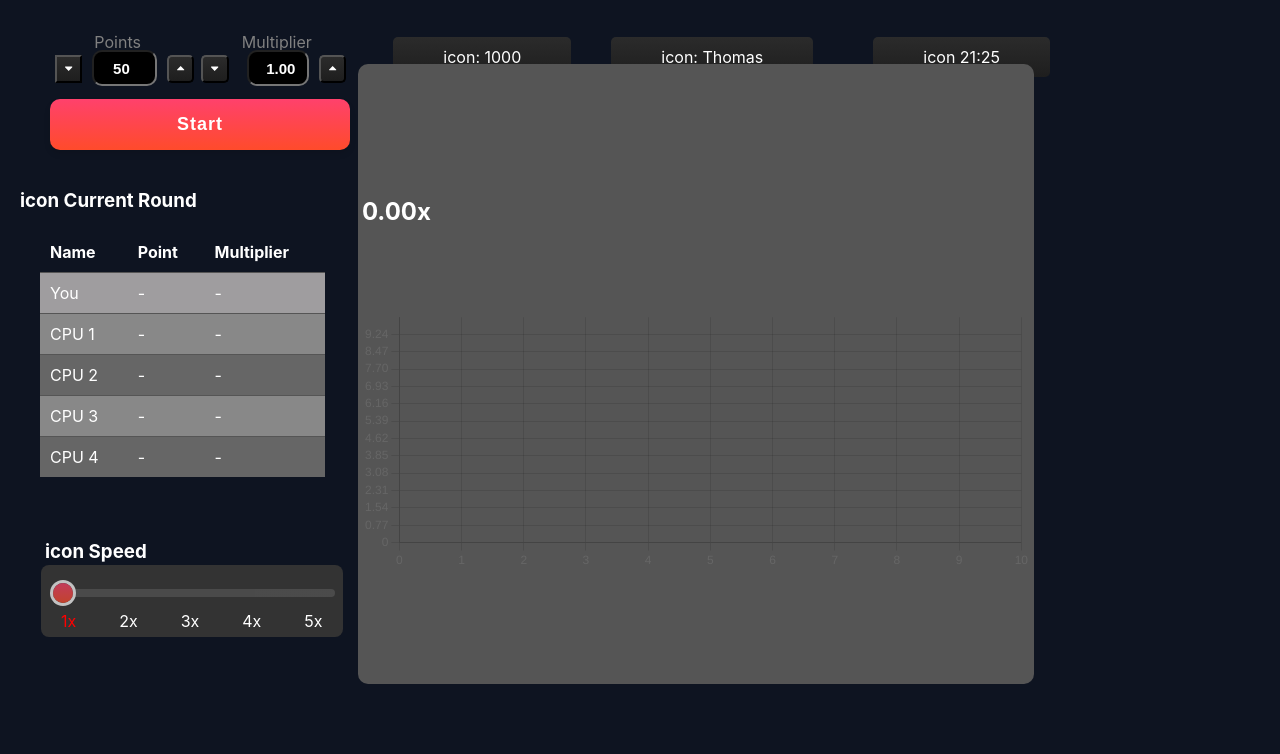
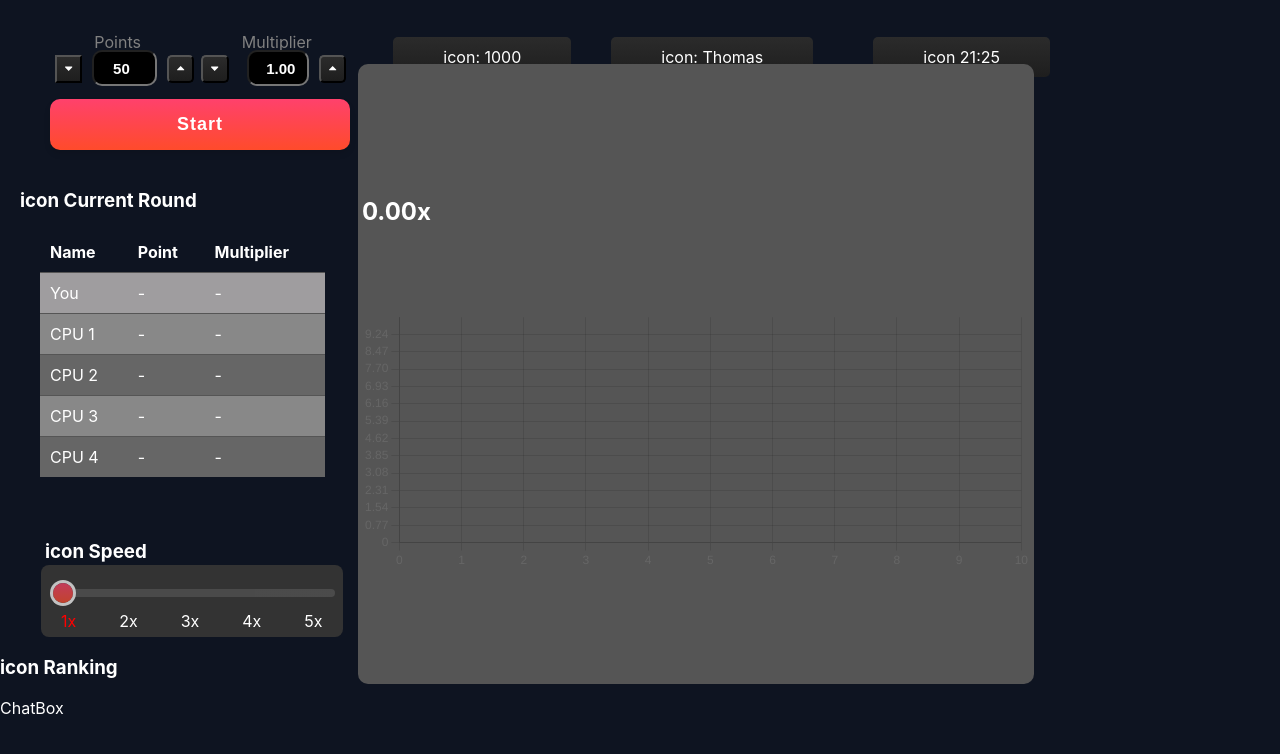
Before and after one commit to probablypenera007/guessnumber_frontend, a React (Create React App) app: page / in a window 1280 px wide. Shown: the top 754 px of the page. Built offline with nearby package versions, Linux system fonts and the light colour scheme.

Commit message:
debug updatetotal point for playerinput

```diff
--- a/src/components/App/App.tsx
+++ b/src/components/App/App.tsx
@@ -6,6 +6,8 @@ import React, { useState, useCallback } from "react";
 import PlayerInput from "../PlayerInput/PlayerInput";
 import CurrentRound from "../CurrentRound/CurrentRound";
 import SpeedSlider from "../SpeedSlider/SpeedSlider";
+import Ranking from "../Ranking/Ranking";
+import ChatBox from "../ChatBox/ChatBox";
 
 // -------------------------------
 // CONTEXT AND UTILITY IMPORTS
@@ -23,6 +25,7 @@ function App() {
   const [gameStarted, setGameStarted] = useState(false);
   const [speed, setSpeed] = useState(1);
   const [finalMultiplier, setFinalMultiplier] = useState(0);
+  const [totalPoints, setTotalPoints] = useState(1000);
 
   const handleStartGame = useCallback((points: number, multiplier: number) => {
     setGameStarted(true);
@@ -33,6 +36,11 @@ function App() {
     })));
     setFinalMultiplier(0);
   }, [cpuPlayers]);
+
+  const updateTotalPoints = useCallback((pointsToAdd: number) => {
+    setTotalPoints((prevTotalPoints) => prevTotalPoints + pointsToAdd);
+  }, []);
+
 
   const handleGameEnd = useCallback((multiplier: number) => {
     setFinalMultiplier(multiplier);
@@ -48,16 +56,29 @@ function App() {
       }
     });
 
-    setCpuPlayers(cpuPlayers.map((player, index) => ({
+  //   setCpuPlayers(cpuPlayers.map((player, index) => ({
+  //     ...player,
+  //     points: index === indexLoser ? 0 : player.points * multiplier
+  //   })));
+  // }, [cpuPlayers]);
+
+  setCpuPlayers(cpuPlayers.map((player, index) => {
+    const updatedPoints = index === indexLoser ? 0 : player.points * multiplier;
+    if (player.name === "Thomas") { // Assuming "Thomas" is the player's name
+      updateTotalPoints(updatedPoints - player.points); // Subtract original and add new points
+    }
+    return {
       ...player,
-      points: index === indexLoser ? 0 : player.points * multiplier
-    })));
-  }, [cpuPlayers]);
+      points: updatedPoints
+    };
+  }));
+}, [cpuPlayers, updateTotalPoints]);
 
   return (
     <div className={Style.App}>
       <PlayerInput
       onStartGame={handleStartGame}
+      updateTotalPoints={updateTotalPoints}
       />
       <GameBoard
       speed={speed}
@@ -71,6 +92,8 @@ function App() {
       />
 
       <SpeedSlider speed={speed} setSpeed={setSpeed} />
+      <Ranking/>
+      <ChatBox/>
     </div>
   );
 }
--- a/src/components/PlayerInput/PlayerInput.tsx
+++ b/src/components/PlayerInput/PlayerInput.tsx
@@ -6,9 +6,10 @@ import Style from "./PlayerInput.module.css";
 
 interface PlayerInputProps {
   onStartGame: (points: number, multiplier: number) => void;
+  updateTotalPoints: (points: number) => void;
 }
 
-const PlayerInput: React.FC<PlayerInputProps> = ({ onStartGame }) => {
+const PlayerInput: React.FC<PlayerInputProps> = ({ onStartGame, updateTotalPoints }) => {
   const [points, setPoints] = useState<number>(50);
   const [multiplier, setMultiplier] = useState<number>(1.0);
   const [totalPoints, setTotalPoints] = useState<number>(1000);
--- a/src/components/Ranking/Ranking.tsx
+++ b/src/components/Ranking/Ranking.tsx
@@ -1,12 +1,14 @@
 import React from 'react'
 
 //internal imports
-import Style from './Ranking.module.scss'
+import Style from './Ranking.module.css'
 
 
 const Ranking = () => {
   return (
-    <div>Ranking</div>
+    <div className={Style.ranking}>
+      <h3 className={Style.ranking__title}>icon Ranking</h3>
+    </div>
   )
 }
 
```
